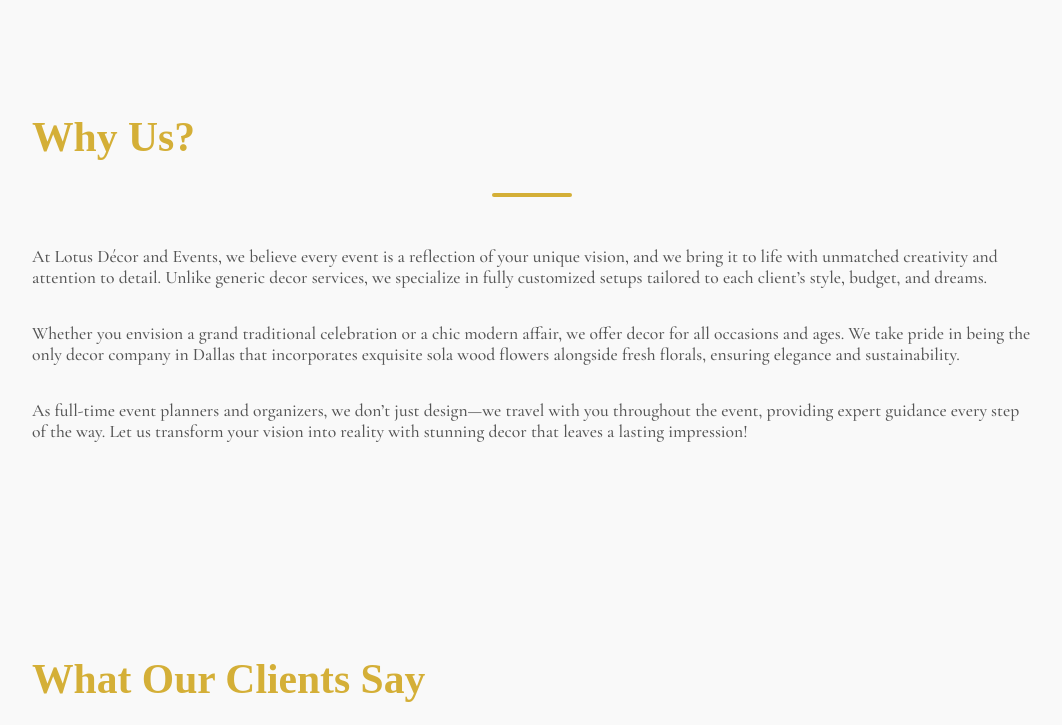
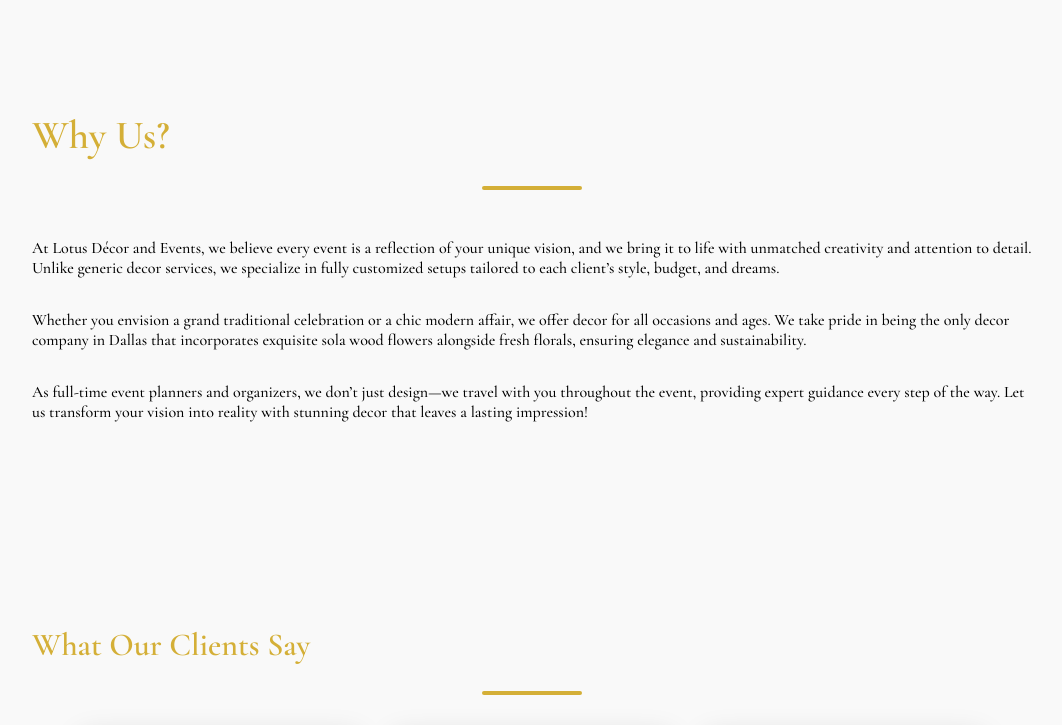
Before and after one commit to lotusdecor/ldecor_frontend, a React (Vite) app: page / in a window 1280 px wide. Shown: the part 866-1591 px from the top of the page, without its empty margins (108-1170 px from the left). Built offline with nearby package versions, Linux system fonts and the light colour scheme.

Commit message:
Font changes in Home

```diff
--- a/src/styles/Home.css
+++ b/src/styles/Home.css
@@ -203,31 +203,31 @@
 }
 
 .our-promise h2 {
-  font-size: 2.6rem;
-  color: var(--primary);
-  font-family: var(--font-serif);
-  margin-bottom: 1rem;
-
+    font-size: 2.5rem;
+    font-family: 'Cormorant Garamond', serif;
+    margin-bottom: 0.7rem;
+    color: #d4af37;
 }
 
 
 .divider {
   height: 4px;
-  width: 80px;
+  width: 100px;
   background: var(--primary);
   margin: 1rem auto 2rem;
   border-radius: 2px;
 }
 
 .our-promise p {
-  font-size: 1.1rem;
-  color: #555;
+  font-size: 1rem;
+  color: rgb(0, 0, 0);
   font-family: 'Cormorant Garamond', serif;
 }
 
 /* =================== Testimonials Updated =================== */
 /* Testimonials Section */
 .testimonials {
+  font-family: 'Cormorant Garamond', serif;
   display: flex;
   flex-direction: column;
   align-items: flex-start;
@@ -238,9 +238,9 @@
 }
 
 .testimonials h2 {
-  font-size: 2.6rem;
-  font-family: var(--font-serif);
-  margin-bottom: 2rem;
+  font-size: 2rem;
+  font-family: 'Cormorant Garamond', serif;
+  margin-bottom: 0.7rem;
   color: #d4af37;
 }
 
```
